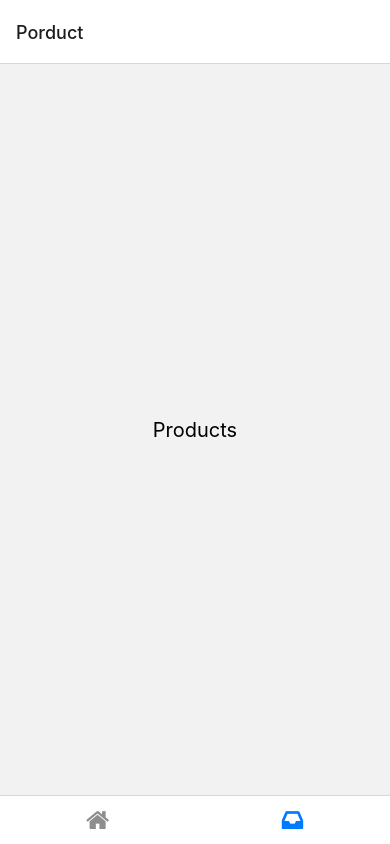
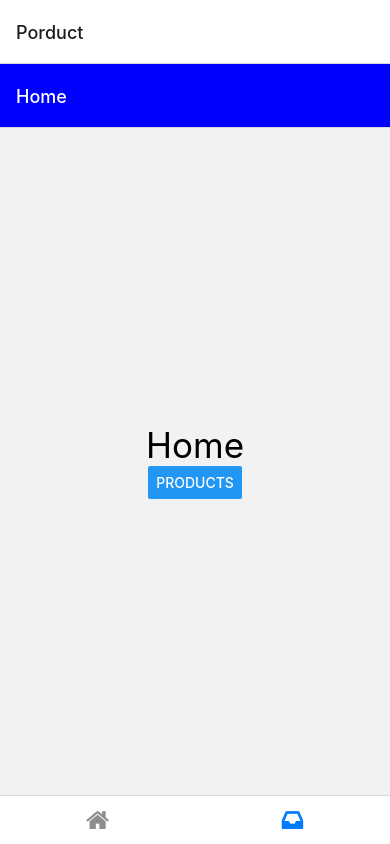
Before and after one commit to mohammadRezaPegah/Hello-React-Native, a React Native app: screen /Porduct in a window 390 px wide. Built offline with nearby package versions, Linux system fonts and the light colour scheme.

Commit message:
navigator inside nvigator and code refactor

```diff
--- a/App.js
+++ b/App.js
@@ -1,11 +1,11 @@
-import Navigator from "./navigators/tabNavigator/navigator";
+import Navigators from "./navigators/navigators";
 // To use navigation you most import NavigationContainer and add navigation inside that.
 // The below navigaition is bottom navigation(like instagram) and for more read the documentions (https://reactnavigation.org/docs)
 
 const App = () => {
   return (
     <>
-      <Navigator />
+      <Navigators />
     </>
   );
 };
--- /dev/null
+++ b/navigators/navigators.js
@@ -0,0 +1,19 @@
+import { NavigationContainer } from "@react-navigation/native";
+import Navigator from "./tabNavigator/navigator";
+import StackNavigator from "./stackNavigators/navigator";
+
+// To use navigation you most import NavigationContainer and add navigation inside that.
+// The below navigaition is bottom navigation(like instagram) and for more read the documentions (https://reactnavigation.org/docs)
+
+const Navigators = () => {
+  return (
+    <>
+      <NavigationContainer>
+        {/* <StackNavigator /> */}
+        <Navigator />
+      </NavigationContainer>
+    </>
+  );
+};
+
+export default Navigators;
--- a/navigators/stackNavigators/navigator.js
+++ b/navigators/stackNavigators/navigator.js
@@ -1,5 +1,4 @@
 import { createStackNavigator } from "@react-navigation/stack";
-import { NavigationContainer } from "@react-navigation/native";
 import Home from "../../components/Home";
 import Products from "../../components/Products";
 
@@ -7,7 +6,6 @@ const Stack = createStackNavigator();
 
 function StackNavigator() {
   return (
-    <NavigationContainer>
     <Stack.Navigator
       screenOptions={{
         headerStyle: {
@@ -29,7 +27,6 @@ function StackNavigator() {
       />
       <Stack.Screen name="Products" component={Products} />
     </Stack.Navigator>
-    </NavigationContainer>
   );
 }
 
--- a/navigators/tabNavigator/navigator.js
+++ b/navigators/tabNavigator/navigator.js
@@ -1,9 +1,8 @@
-import { NavigationContainer } from "@react-navigation/native";
 import { createBottomTabNavigator } from "@react-navigation/bottom-tabs";
 import Home from "../../components/Home";
 import Products from "../../components/Products";
-import Ionicons from "@expo/vector-icons/Ionicons";
 import { FontAwesome } from "@expo/vector-icons";
+import StackNavigator from "../stackNavigators/navigator";
 
 // To use navigation you most import NavigationContainer and add navigation inside that.
 // The below navigaition is bottom navigation(like instagram) and for more read the documentions (https://reactnavigation.org/docs)
@@ -14,7 +13,6 @@ const Navigator = () => {
   const size = 24;
   return (
     <>
-      <NavigationContainer>
       <Tab.Navigator
         screenOptions={{
           tabBarShowLabel: false,
@@ -31,7 +29,7 @@ const Navigator = () => {
         />
         <Tab.Screen
           name="Porduct"
-            component={Products}
+          component={StackNavigator}
           options={{
             tabBarIcon: ({ color, size }) => (
               <FontAwesome name="inbox" size={size} color={color} />
@@ -39,7 +37,6 @@ const Navigator = () => {
           }}
         />
       </Tab.Navigator>
-      </NavigationContainer>
     </>
   );
 };
```
Lines whose indentation alone changed are shown as unchanged.
